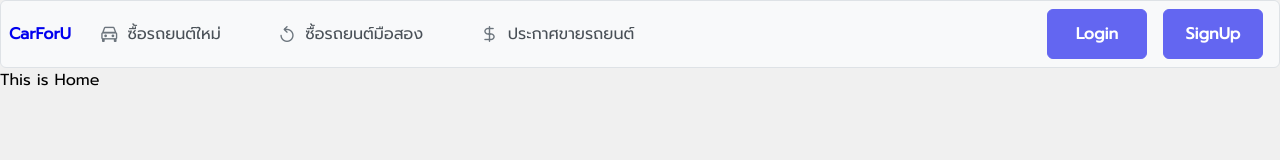
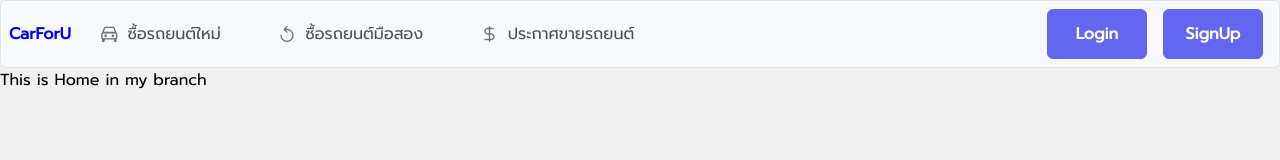
Before and after one commit to chaiyanon43/CarForU, a Next.js app: page /home in a window 1280 px wide. Shown: the top 160 px of the page. Built offline with nearby package versions, Linux system fonts and the light colour scheme.

Commit message:
test chaiyanon branch

```diff
--- a/src/pages/home.tsx
+++ b/src/pages/home.tsx
@@ -1,4 +1,4 @@
 const Home=()=>{
-    return <>This is Home</>
+    return <>This is Home in my branch</>
 }
 export default Home
```
